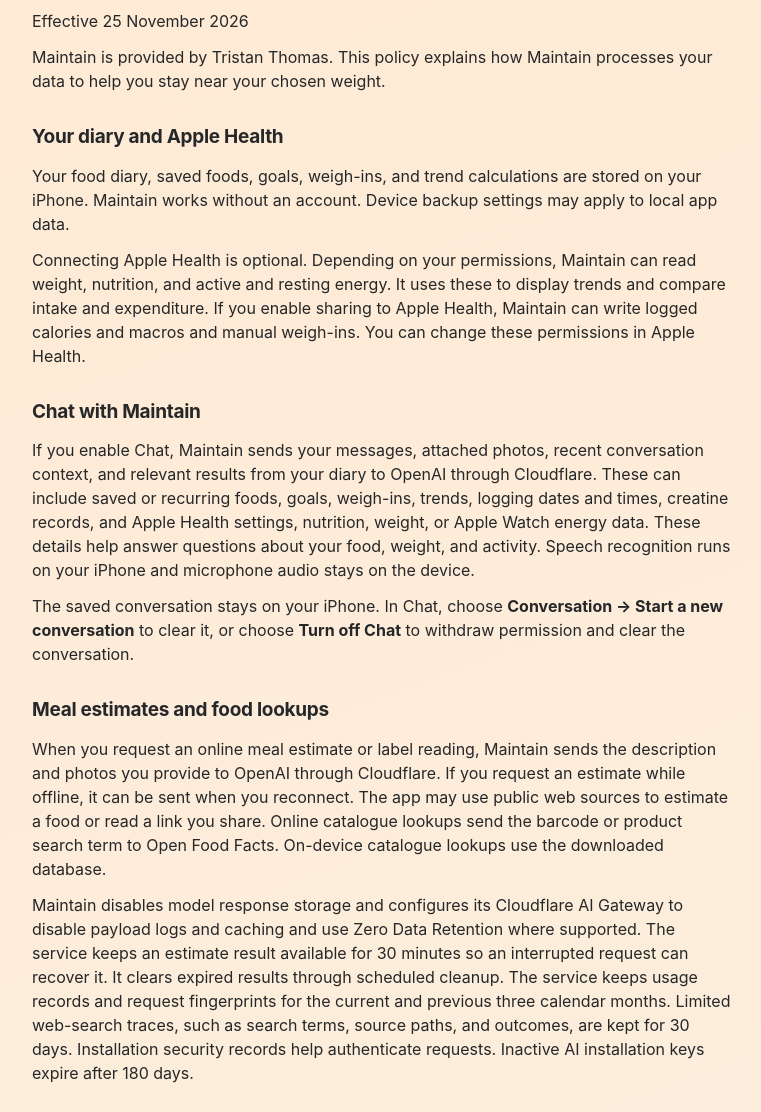
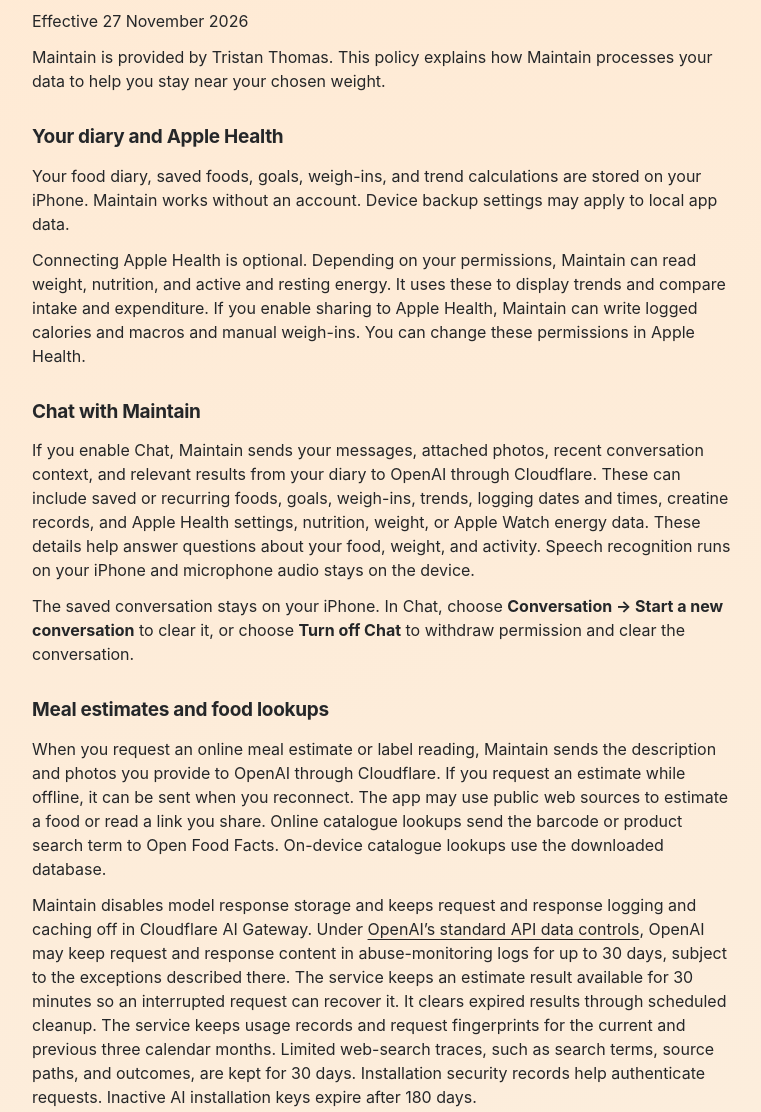
Before and after one commit to trstnthms/maintain-site, a plain HTML site: page maintain-privacy/index.html in a window 1280 px wide. Shown: the part 157-1269 px from the top of the page, without its empty margins (258-1019 px from the left). Drawn offline with Linux system fonts and the light colour scheme.

```diff
--- a/maintain-privacy/index.html
+++ b/maintain-privacy/index.html
@@ -19,7 +19,7 @@
 
 <header class="document-header"><a class="brand" href="/maintain-site/"><img src="/maintain-site/assets/icon.png?v=6889e52f856d" width="36" height="36" alt="">Maintain</a></header>
 <main id="main" class="document-main"><h1>Maintain privacy policy</h1>
-<p>Effective <time datetime="2026-11-25">25 November 2026</time></p>
+<p>Effective <time datetime="2026-11-27">27 November 2026</time></p>
 <p>Maintain is provided by Tristan Thomas. This policy explains how Maintain processes your data to help you stay near your chosen weight.</p>
 
 <h2>Your diary and Apple Health</h2>
@@ -32,7 +32,7 @@
 
 <h2>Meal estimates and food lookups</h2>
 <p>When you request an online meal estimate or label reading, Maintain sends the description and photos you provide to OpenAI through Cloudflare. If you request an estimate while offline, it can be sent when you reconnect. The app may use public web sources to estimate a food or read a link you share. Online catalogue lookups send the barcode or product search term to Open Food Facts. On-device catalogue lookups use the downloaded database.</p>
-<p>Maintain disables model response storage and configures its Cloudflare AI Gateway to disable payload logs and caching and use Zero Data Retention where supported. The service keeps an estimate result available for 30 minutes so an interrupted request can recover it. It clears expired results through scheduled cleanup. The service keeps usage records and request fingerprints for the current and previous three calendar months. Limited web-search traces, such as search terms, source paths, and outcomes, are kept for 30 days. Installation security records help authenticate requests. Inactive AI installation keys expire after 180 days.</p>
+<p>Maintain disables model response storage and keeps request and response logging and caching off in Cloudflare AI Gateway. Under <a href="https://developers.openai.com/api/docs/guides/your-data#data-retention-controls-for-abuse-monitoring">OpenAI’s standard API data controls</a>, OpenAI may keep request and response content in abuse-monitoring logs for up to 30 days, subject to the exceptions described there. The service keeps an estimate result available for 30 minutes so an interrupted request can recover it. It clears expired results through scheduled cleanup. The service keeps usage records and request fingerprints for the current and previous three calendar months. Limited web-search traces, such as search terms, source paths, and outcomes, are kept for 30 days. Installation security records help authenticate requests. Inactive AI installation keys expire after 180 days.</p>
 
 <h2>Public food contributions</h2>
 <p>If you enable <strong>Contribute to Open Food Facts</strong>, eligible product corrections, barcodes, package details, and package photos you save can be published in the Open Food Facts database. Your private diary is separate from the submission. Public contributions can already have been copied by other users. Turning off the setting stops future submissions and removes pending contributions from Maintain. The service keeps a limited contribution receipt for up to 30 days. <a href="https://world.openfoodfacts.org/terms-of-use">Open Food Facts terms of use</a>.</p>
```
